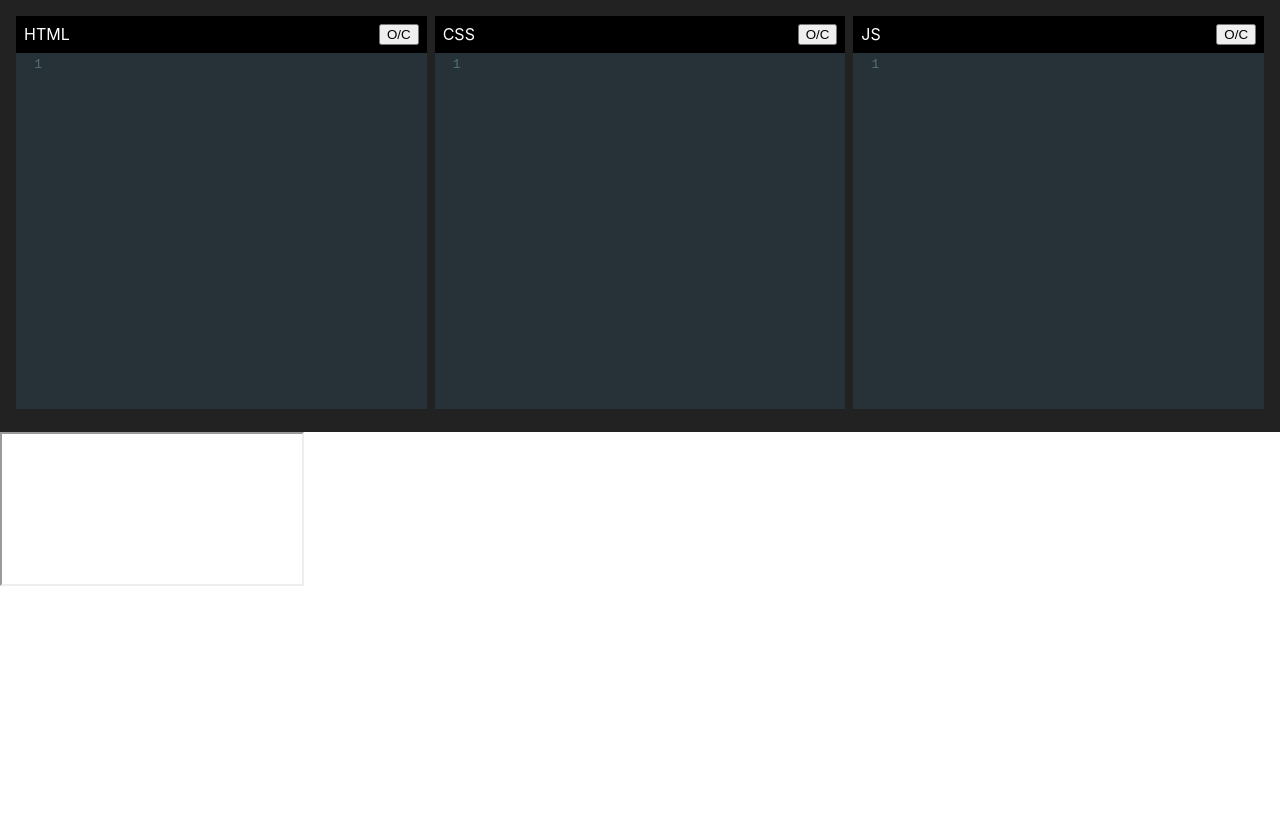
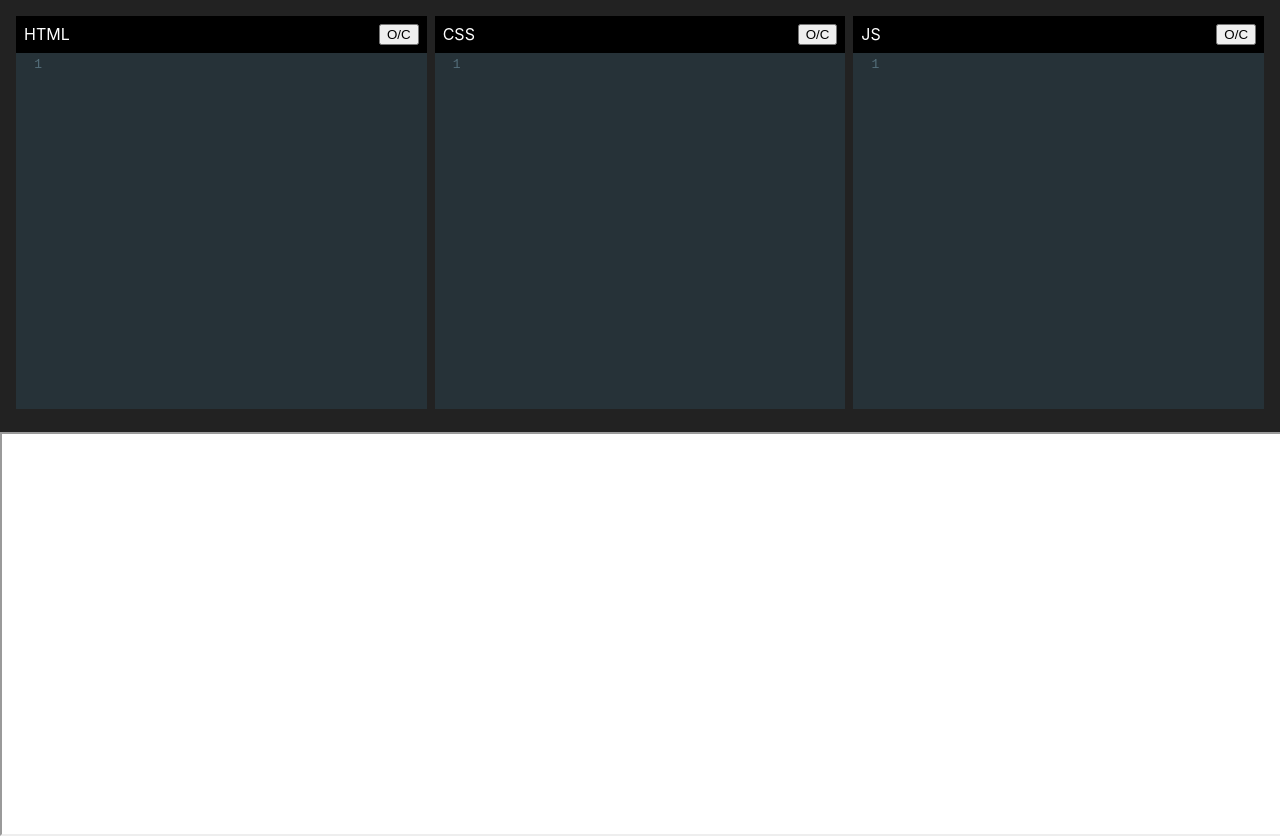
Before and after one commit to rollnumber32/code-editor, a React (Create React App) app: page / in a window 1280 px wide. Before the commit the page ends 800 px from the top, so only its background shows below. Built offline with nearby package versions, Linux system fonts and the light colour scheme.

Commit message:
Style improvements

```diff
--- a/src/components/App.css
+++ b/src/components/App.css
@@ -5,3 +5,13 @@
   gap: 8px;
   padding: 16px;
 }
+
+.bottom-pane {
+  height: 50vh;
+  width: 100%;
+}
+
+.bottom-pane__frame {
+  height: 100%;
+  width: 100%;
+}
--- a/src/components/App.js
+++ b/src/components/App.js
@@ -27,7 +27,7 @@ function App() {
         <Editor type="JS" value={JS} handleChange={handleJSChange} />
       </div>
       <div className="bottom-pane">
-        <iframe></iframe>
+        <iframe className="bottom-pane__frame"></iframe>
       </div>
     </div>
   );
```
